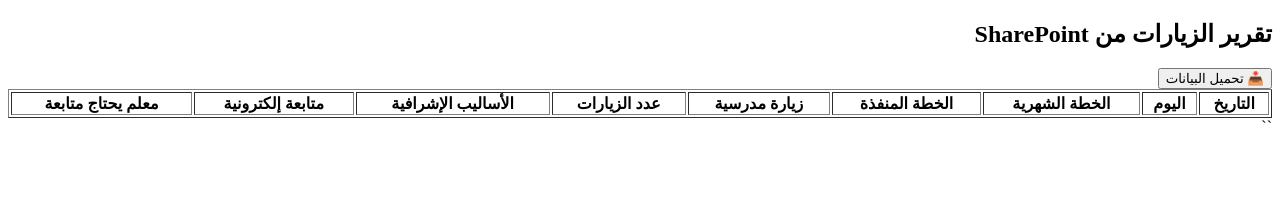
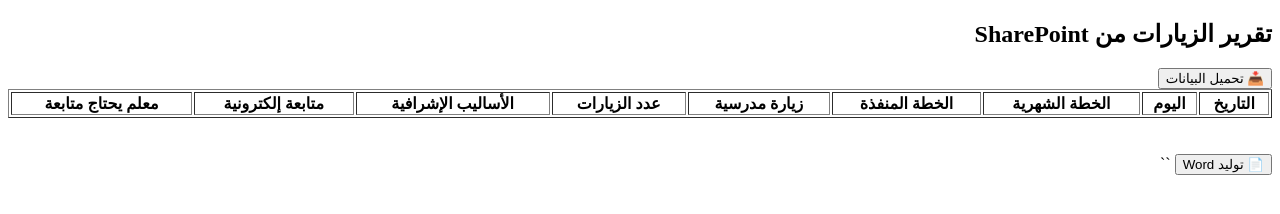
Before and after one commit to younisalshidhani/second_try, a plain HTML site: page index.html in a window 1280 px wide. Drawn offline with Linux system fonts and the light colour scheme.

Commit message:
Add files via upload

```diff
--- a/index.html
+++ b/index.html
@@ -27,6 +27,8 @@
   </thead>
   <tbody></tbody>
 </table>
+<br><br>
+<button onclick="generateWord()">📄 توليد Word</button>
 ``
 <script>
 
@@ -92,7 +94,35 @@ table.appendChild(totalRow);
         alert("❌ فشل تحميل البيانات");
     }
 }
+function generateWord() {
 
+    const table = document.getElementById("table");
+
+    const html = `
+    <html xmlns:o='urn:schemas-microsoft-com:office:office'
+    xmlns:w='urn:schemas-microsoft-com:office:word'>
+    <head>
+    <meta charset="utf-8">
+    <title>تقرير الزيارات</title>
+    </head>
+    <body dir="rtl">
+    <h2>تقرير الزيارات الشهرية</h2>
+    ${table.outerHTML}
+    </body>
+    </html>
+    `;
+
+    const blob = new Blob(['\ufeff', html], {
+        type: 'application/msword'
+    });
+
+    const url = URL.createObjectURL(blob);
+
+    const a = document.createElement("a");
+    a.href = url;
+    a.download = "تقرير_الزيارات.doc";
+    a.click();
+}
 </script>
 
 </body>
```
